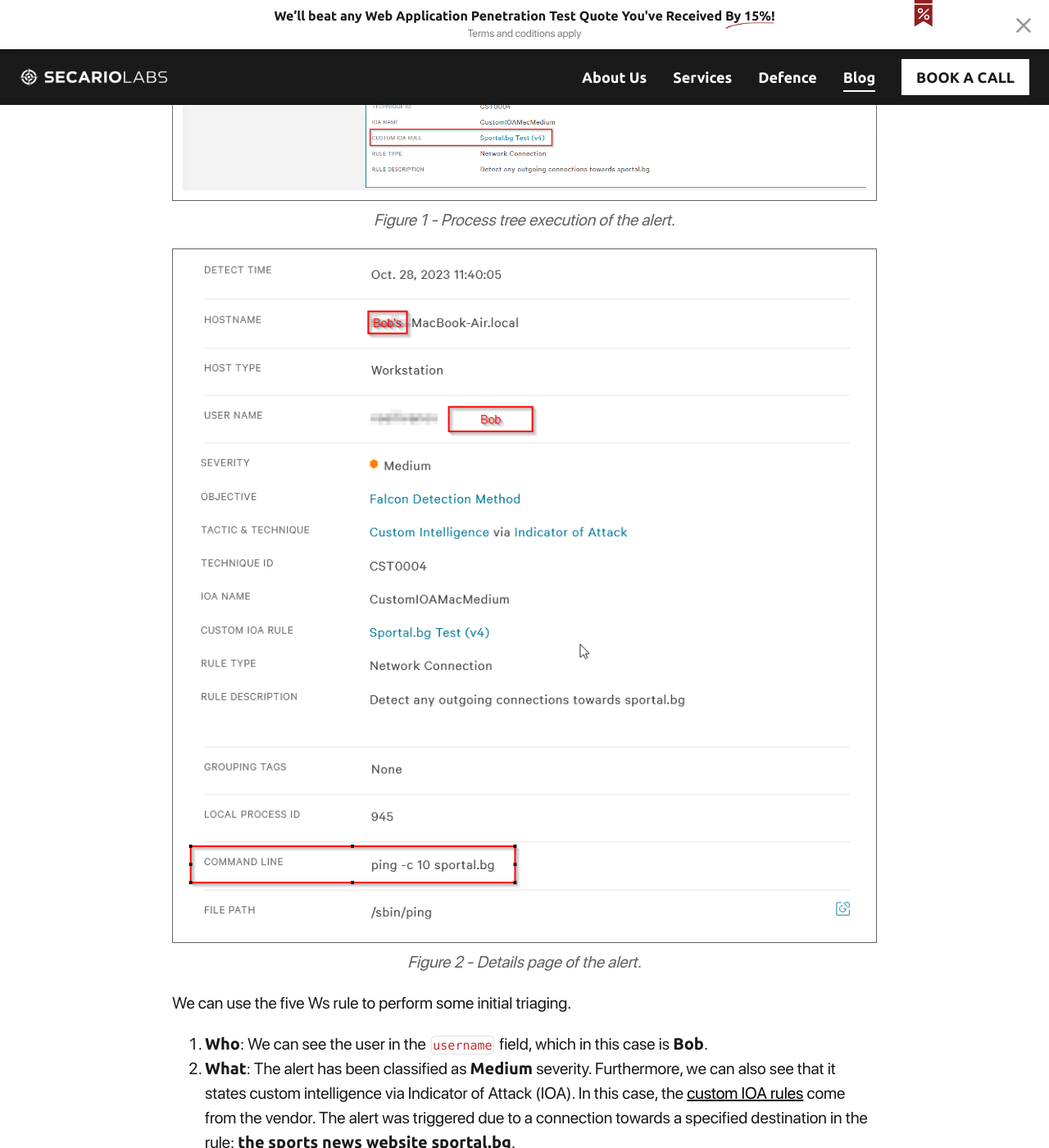
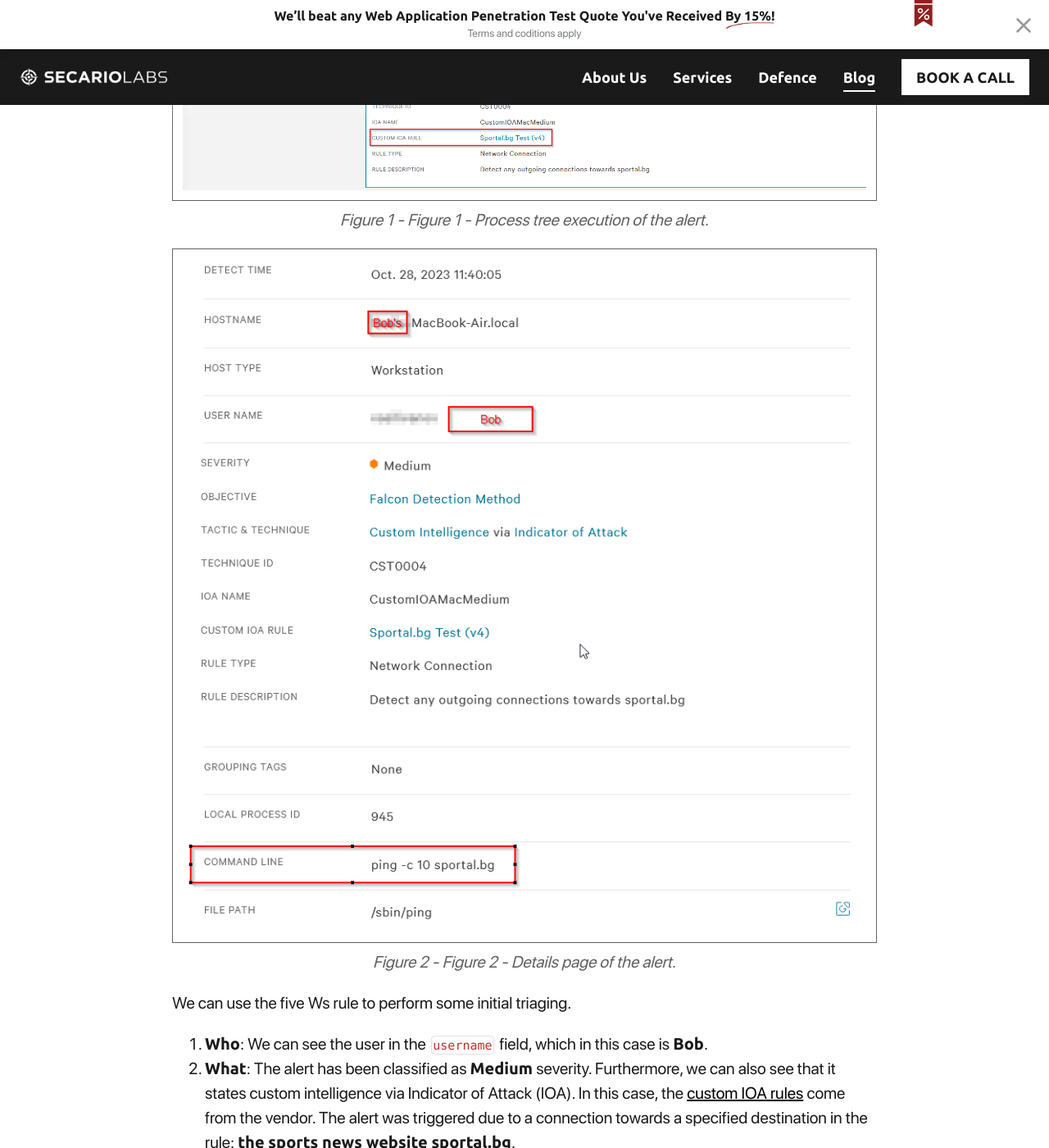
Before and after one commit to secariolabs/secariolabs.github.io, a Jekyll site: the page built from _posts/2025-01-05-navigating-the-maze-of-security-alerts.md, in a window 1280 px wide and 1400 px high, scrolled down 2080 px. Shown: the whole window at 82% size. Built offline with Jekyll 4.4.1, drawn with Linux system fonts in a browser that asks for light colours; comment, search, counter and statistics services are not loaded.

Commit message:
Added blog images numbering to captions

```diff
--- a/_sass/elements.scss
+++ b/_sass/elements.scss
@@ -205,15 +205,24 @@
   }
 }
 
+article.post {
+  counter-reset: 0;
+}
+
 article.post p:has(img:only-of-type) {
   text-align: center;
+  counter-increment: css-counter 1;
   img {
     cursor: pointer;
     border: 1px solid $dark_gray;
     padding: .75rem;
 
     & + em {
-      color: $dark_gray
+      color: $dark_gray;
+
+      &::before {
+        content: "Figure " counter(css-counter) " - ";
+      }
     }
   }
 }
```
